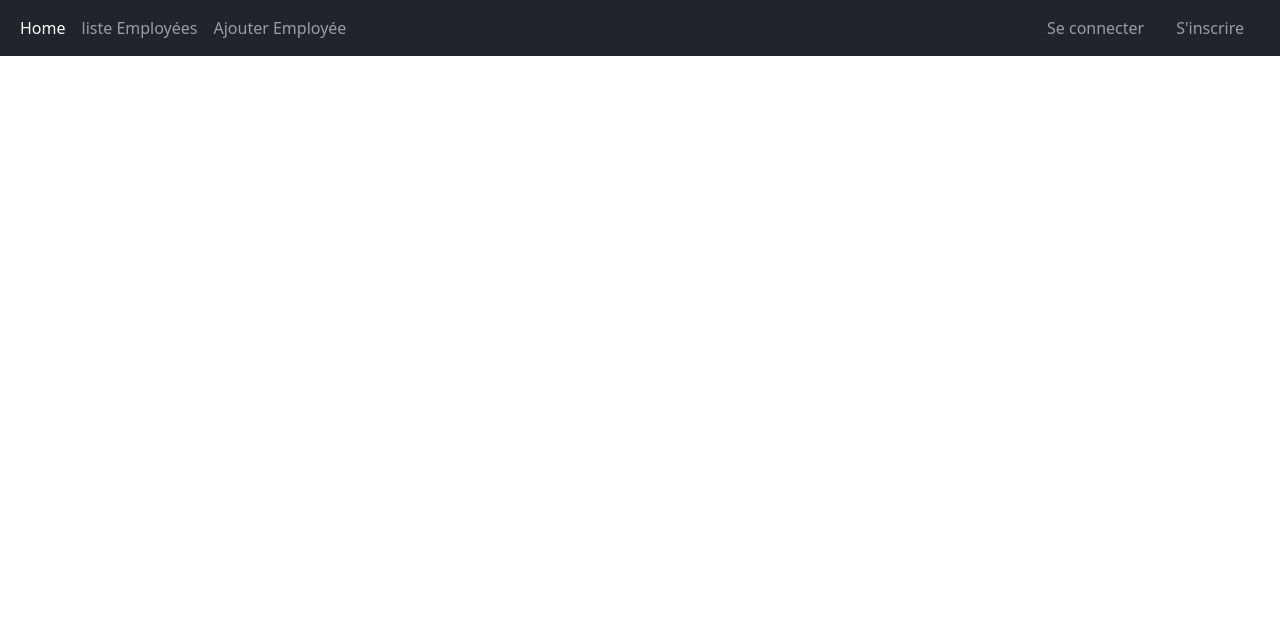
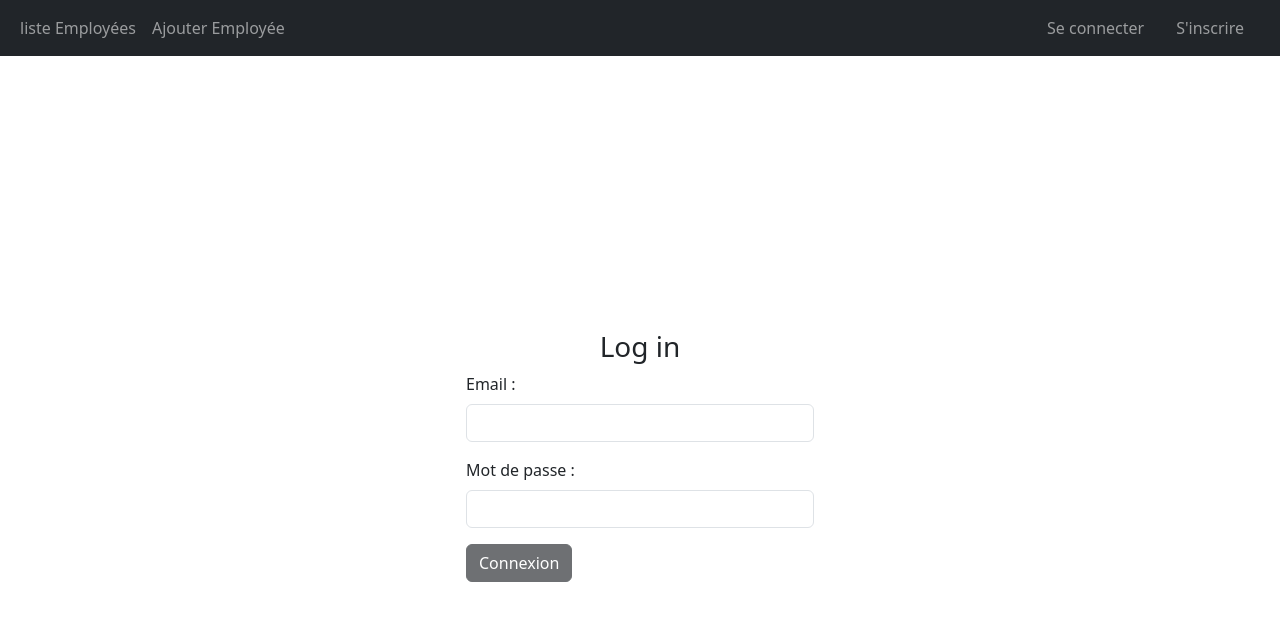
Before and after one commit to Nesrinerb/git-github.com-Nesrinerb-test-Angular-2, an Angular app: page / in a window 1280 px wide. Shown: the top 620 px of the page. Built offline with nearby package versions, Linux system fonts and the light colour scheme.

Commit message:
update2-guard

```diff
--- a/src/app/app-routing.module.ts
+++ b/src/app/app-routing.module.ts
@@ -1,15 +1,18 @@
 import { NgModule } from '@angular/core';
 import { RouterModule, Routes } from '@angular/router';
-import { HomeComponent } from './home/home.component';
+
+import { AuthGuard } from './guard/auth.guard';
+import { LoginComponent } from './authentification/login/login.component';
 
 const routes: Routes = [
-  { path: 'home', component: HomeComponent },
+  { path: '', component: LoginComponent },
   {
     path: 'employee-info',
     loadChildren: () =>
       import('./employee-info/employee-info.module').then(
         (m) => m.EmployeeInfoModule
       ),
+    canActivate: [AuthGuard],
   },
   {
     path: 'auth',
--- a/src/app/app.component.html
+++ b/src/app/app.component.html
@@ -5,9 +5,7 @@
       </button>
       <div class="collapse navbar-collapse" id="navbarSupportedContent">
         <ul class="navbar-nav me-auto mb-2 mb-lg-0">
-          <li class="nav-item">
-            <a class="nav-link active" aria-current="page" routerLink="home" >Home</a>
-          </li>
+
           <li class="nav-item">
             <a class="nav-link" routerLink="employee-info/list">liste Employées</a>
           </li>
--- a/src/app/app.module.ts
+++ b/src/app/app.module.ts
@@ -3,12 +3,12 @@ import { BrowserModule } from '@angular/platform-browser';
 
 import { AppRoutingModule } from './app-routing.module';
 import { AppComponent } from './app.component';
-import { HomeComponent } from './home/home.component';
+
 import { ReactiveFormsModule } from '@angular/forms';
 import { HttpClientModule } from '@angular/common/http';
 
 @NgModule({
-  declarations: [AppComponent, HomeComponent],
+  declarations: [AppComponent],
   imports: [
     BrowserModule,
     AppRoutingModule,
--- a/src/app/home/home.component.html
+++ /dev/null
@@ -1 +0,0 @@
-<p>home works!</p>
```
Also changed, not shown: src/app/home/home.component.ts (deleted, +0 -10 lines), src/app/home/home.component.css (deleted).
